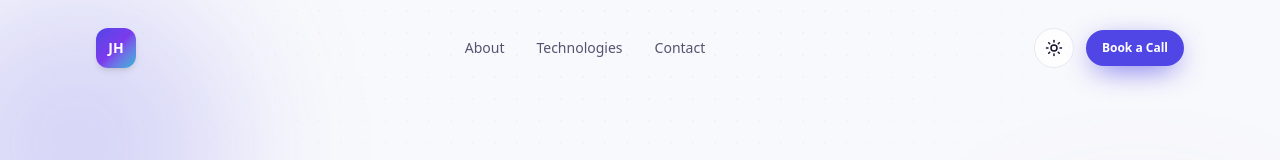
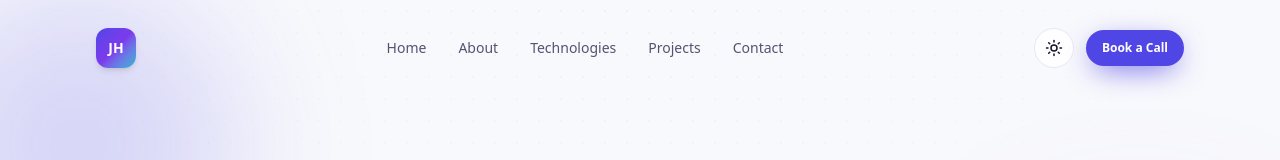
Before and after one commit to jewelhasan007/mjh-portfolio10, a Next.js app: page / in a window 1280 px wide. Shown: the top 160 px of the page. Built offline with nearby package versions, Linux system fonts and the light colour scheme.

Commit message:
Navbar Home and projects menu added

```diff
--- a/src/components/navbar.tsx
+++ b/src/components/navbar.tsx
@@ -8,8 +8,10 @@ import { ThemeToggle } from "@/components/theme-toggle";
 import { site, hero } from "@/lib/content";
 
 const links = [
+  { href: "#top", label: "Home" },
   { href: "#about", label: "About" },
   { href: "#technologies", label: "Technologies" },
+  { href: "#project", label: "Projects" },
   { href: "#contact", label: "Contact" },
 ];
 
```
